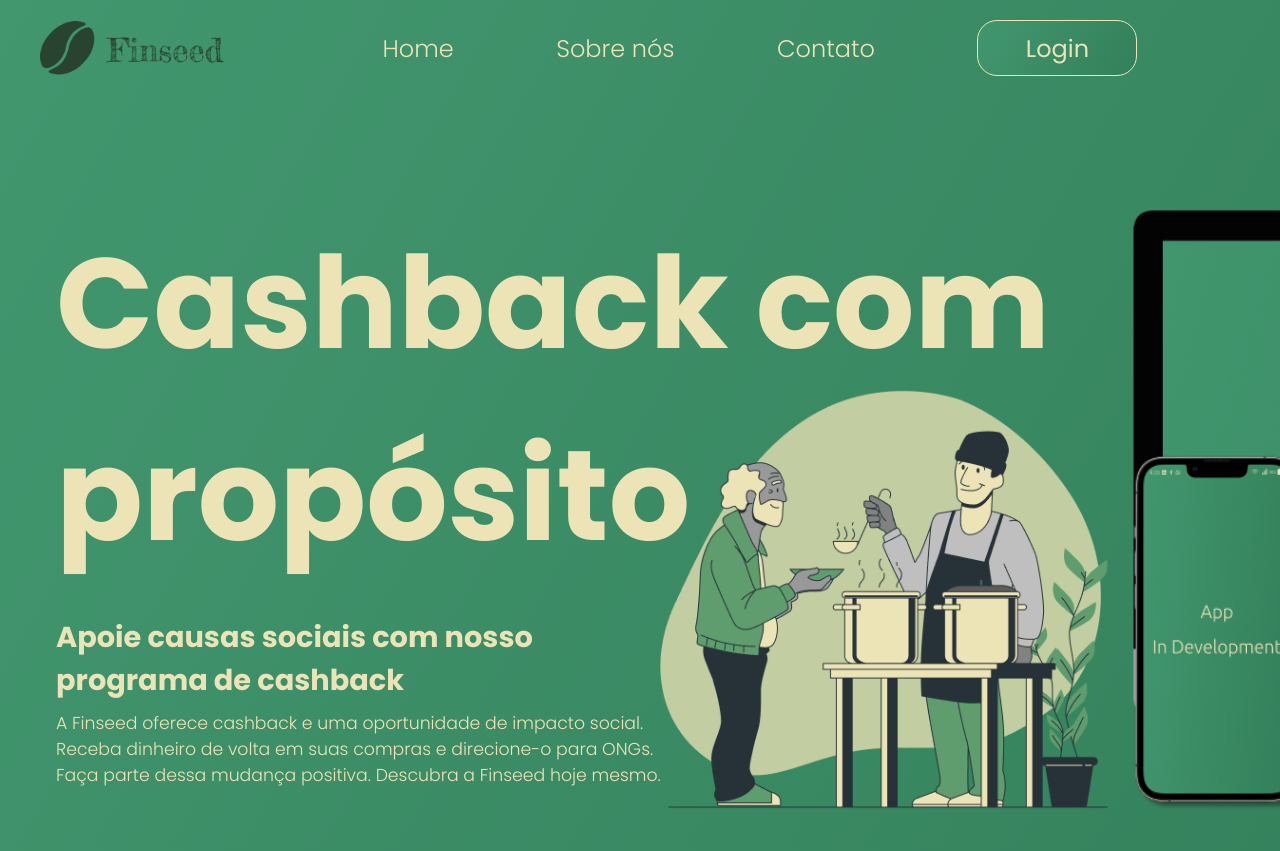
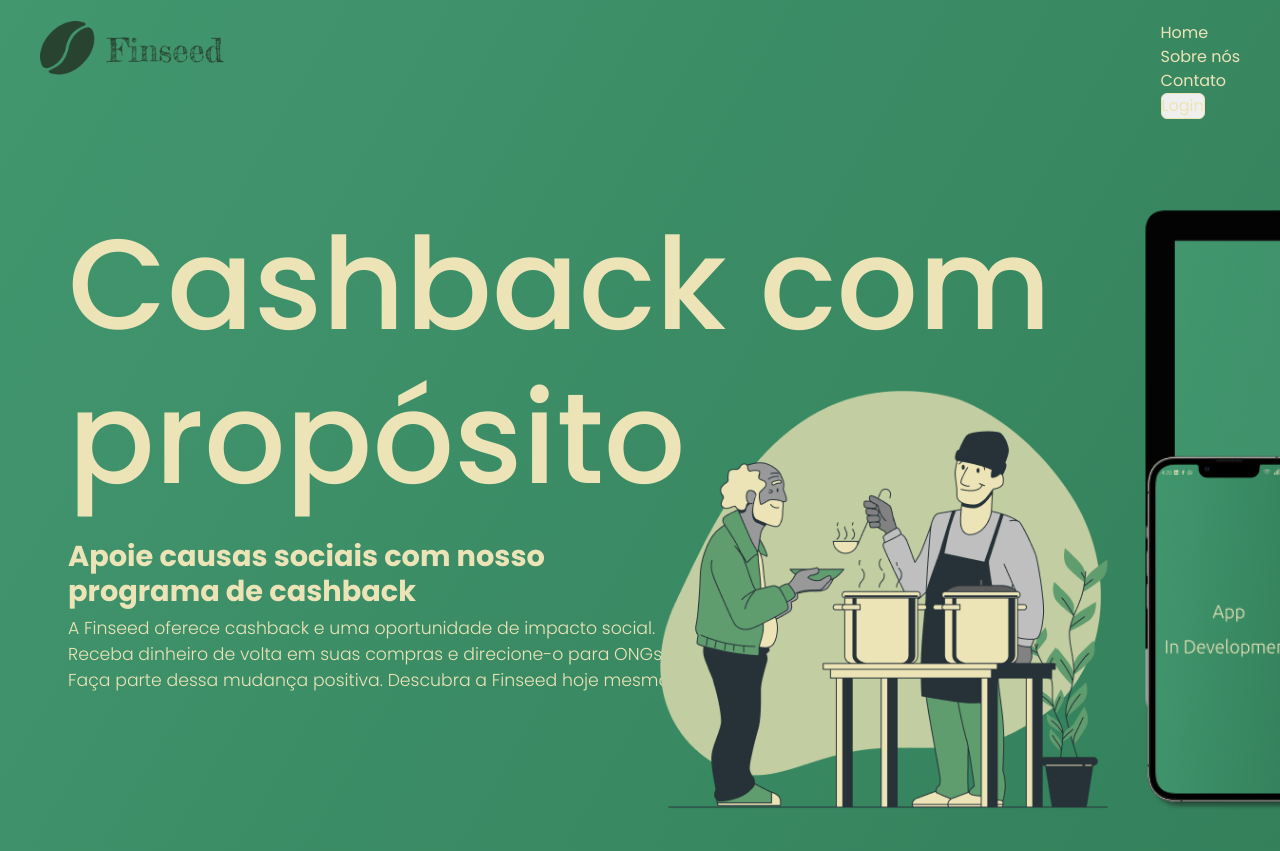
Before and after one commit to Navevasko/Finseed, a plain HTML site: page pages/home/index.html in a window 1280 px wide. Shown: the top 851 px of the page. Drawn offline with nearby package versions, Linux system fonts and the light colour scheme.

Commit message:
feat: add bootstrap

```diff
--- a/pages/home/index.html
+++ b/pages/home/index.html
@@ -9,6 +9,8 @@
   <link
     href="https://fonts.googleapis.com/css2?family=Poppins:wght@100;200;300;400;500;600;700;800&family=Roboto:wght@100;300;400;500;700;900&display=swap"
     rel="stylesheet">
+  <link href="https://cdn.jsdelivr.net/npm/bootstrap@5.3.0/dist/css/bootstrap.min.css" rel="stylesheet"
+    integrity="sha384-9ndCyUaIbzAi2FUVXJi0CjmCapSmO7SnpJef0486qhLnuZ2cdeRhO02iuK6FUUVM" crossorigin="anonymous">
 
   <link rel="shortcut icon" href="../../assets/images/Logo Simple.png">
 
@@ -21,24 +23,24 @@
   <header>
     <nav>
       <img src="../../assets/images/Logo.png">
-      <div class="header-links">
-        <a href="#">
+      <div id="header-links">
+        <a href="#" class="nav-link text-decoration-none">
           Home
         </a>
-        <a href="#">
+        <a href="#" class="nav-link text-decoration-none">
           Sobre nós
         </a>
-        <a href="#">
+        <a href="#" class="nav-link text-decoration-none">
           Contato
         </a>
-        <button>
+        <button class="rounded">
           Login
         </button>
       </div>
     </nav>
   </header>
   <main>
-    <div class="container">
+    <div>
       <div id="presentation">
 
         <div id="presentation-text">
```
